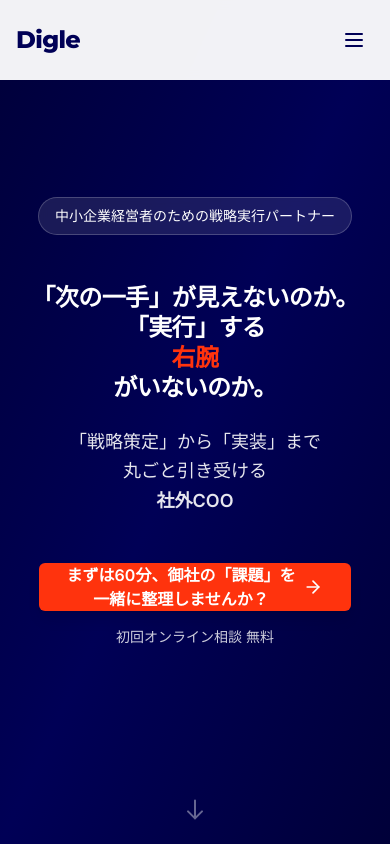
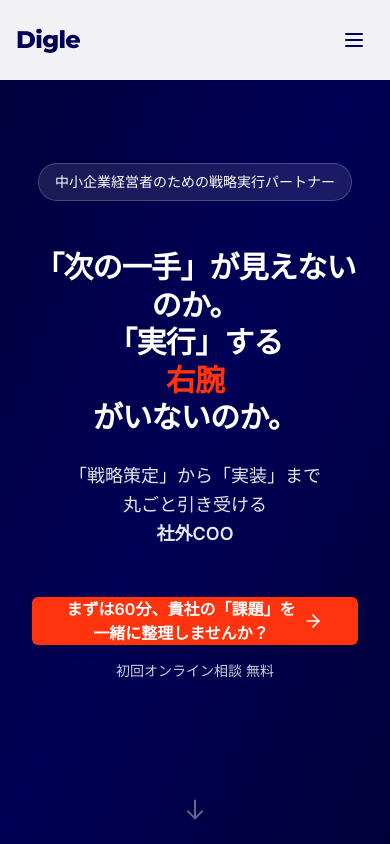
Before and after one commit to digle-matsu/Digle_LP_ver1.0, a Next.js app: page / in a window 390 px wide. Shown: the top 844 px of the page. Built offline with nearby package versions, Linux system fonts and the light colour scheme.

Commit message:
Update hero-section.tsx「スマホ最適化④」

```diff
--- a/components/sections/hero-section.tsx
+++ b/components/sections/hero-section.tsx
@@ -8,7 +8,6 @@ export function HeroSection() {
   const handleContactClick = () => {
     window.open('https://docs.google.com/forms/d/e/1FAIpQLSdGL5TXYHzgEqF_UxdUywJPyXwicdM3MLuXcz1BuEMVkxbPDA/viewform?usp=header', '_blank');
   };
-
 
   return (
     <section className="relative min-h-screen flex items-center justify-center overflow-hidden bg-gradient-to-br from-navy-800 via-navy-700 to-navy-800">
@@ -36,7 +35,7 @@ export function HeroSection() {
             initial={{ opacity: 0, y: 20 }}
             animate={{ opacity: 1, y: 0 }}
             transition={{ delay: 0.3 }}
-            className="text-2xl sm:text-4xl md:text-6xl lg:text-7xl font-bold text-white mb-6 leading-tight tracking-tight px-2"
+            className="text-3xl sm:text-5xl md:text-6xl lg:text-7xl font-bold text-white mb-6 leading-tight tracking-tight px-2"
           >
             <span className="block md:inline">「次の一手」が見えないのか。</span>
             <br className="hidden md:block" />
@@ -56,7 +55,6 @@ export function HeroSection() {
             <span className="font-semibold">社外COO</span>
           </motion.p>
 
-
           <motion.div
             initial={{ opacity: 0, y: 20 }}
             animate={{ opacity: 1, y: 0 }}
@@ -69,7 +67,7 @@ export function HeroSection() {
               className="bg-orange-500 hover:bg-orange-600 text-white px-6 sm:px-8 py-6 text-base sm:text-lg font-semibold shadow-lg hover:shadow-xl transition-all group w-full sm:w-auto"
             >
               <span className="block sm:inline">
-                まずは60分、御社の「課題」を
+                まずは60分、貴社の「課題」を
                 <span className="block sm:inline sm:ml-1">一緒に整理しませんか？</span>
               </span>
               <ArrowRight className="ml-2 h-5 w-5 group-hover:translate-x-1 transition-transform flex-shrink-0" />
```
